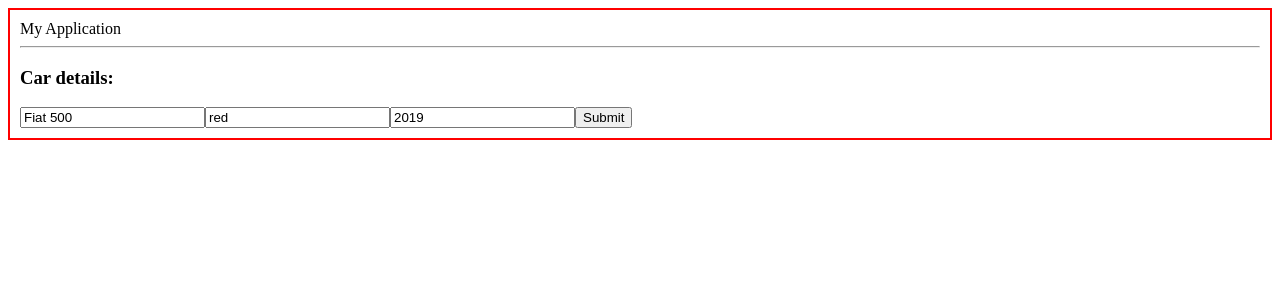
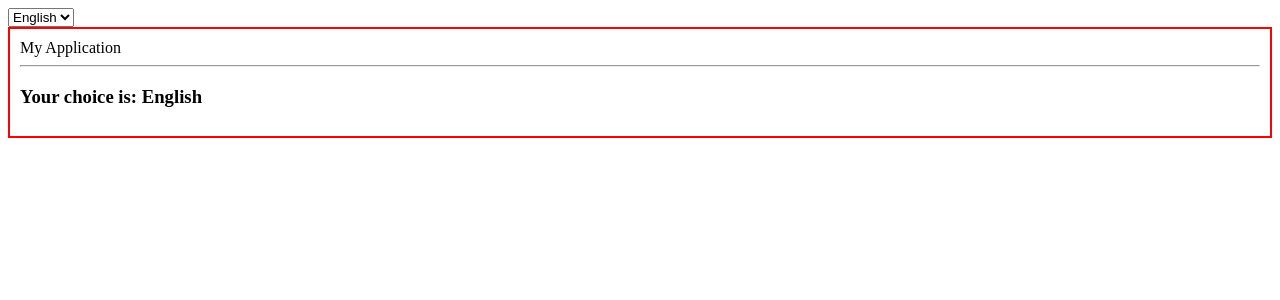
Before and after one commit to frances8713/react-exercises, a React (Create React App) app: page / in a window 1280 px wide. Shown: the top 300 px of the page. Built offline with nearby package versions, Linux system fonts and the light colour scheme.

Commit message:
feat: exercise useContext

```diff
--- a/src/App.js
+++ b/src/App.js
@@ -4,16 +4,27 @@ import { Container } from './Container'
 import { GithubUser } from './GithubUser'
 import { HookCounter } from './HookCounter'
 import { CarDetails } from './CarDetalis'
+import { LanguageContext } from "./LanguageContext";
+import { DisplayLanguage } from "./DisplayLanguage";
 
 
 export function App () {
-  const [username, setUserName] = useState('')
+ const [language, setLanguage] = useState('en')
 
+ function handleChangeLanguage(event) {
+     setLanguage(event.target.value)
+ }
         return (
           <div>
+            <select value='language' onChange={handleChangeLanguage}>
+              <option value='en'>English</option>
+              <option value='it'>Italiano</option>
+            </select>
+          <LanguageContext.Provider value={language}>
           <Container title="My Application">
-          <CarDetails />
+          <DisplayLanguage />
           </Container>
+          </LanguageContext.Provider>
           </div>
         )
       }
--- a/src/DisplayLanguage.js
+++ b/src/DisplayLanguage.js
@@ -1,27 +1,21 @@
-import React from "react";
 import { LanguageContext } from "./LanguageContext";
+import { useContext} from "react"
 
-const stringa = {
-    en: {
-        stringa: "Your choice is: English"
-    },
-    it: {
-        stringa: "La tua scelta è: Italiano"
+
+    const strings = {
+        en: {
+            current_lang: "Your choice is: English"
+        },
+        it: {
+            current_lang: "La tua scelta è: Italiano"
+        }
     }
-}
+    export function DisplayLanguage () {
 
-export class DisplayLanguage extends React.Component {
-    render () {
+        const language = useContext(LanguageContext)
+
         return (
-            <div>
-                <LanguageContext.Consumer>
-                   { language => {
-                    return <h1>{stringa[language].stringa}</h1>
-                   } }
-                </LanguageContext.Consumer>
-            </div>
+            <h3>{strings[language]['current_lang']}</h3>
         )
+
     }
-}
-
-//Forse in questo o nell'esercizio precedente ho interpretato male la consegna? ho sostituito solo p con h1
```
